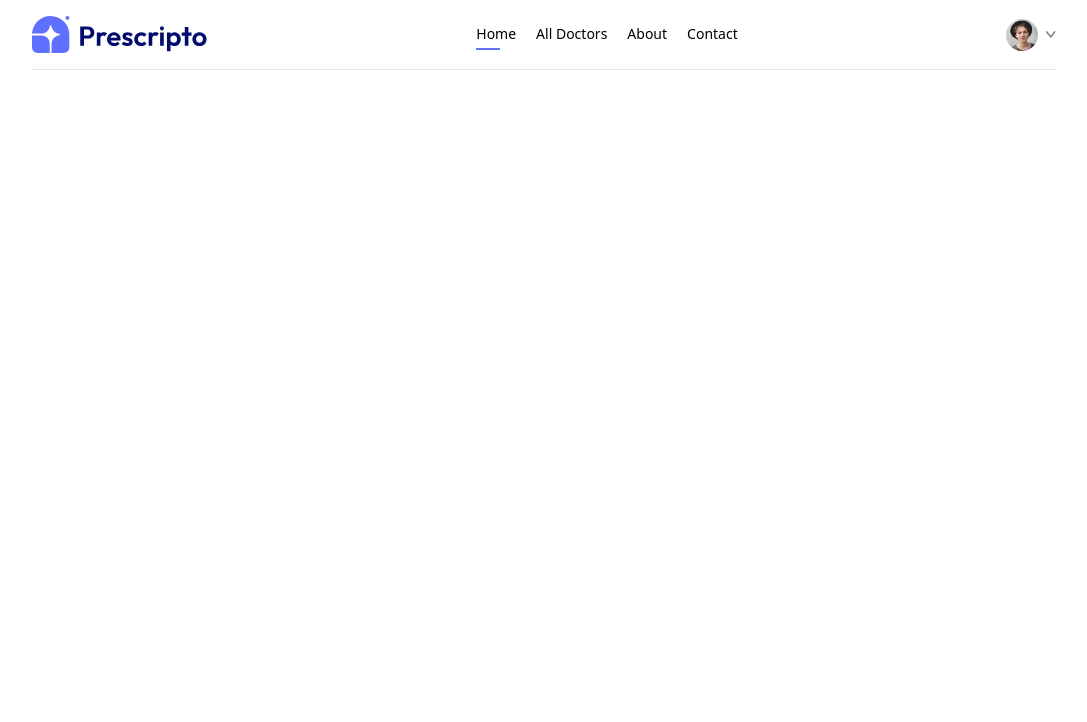
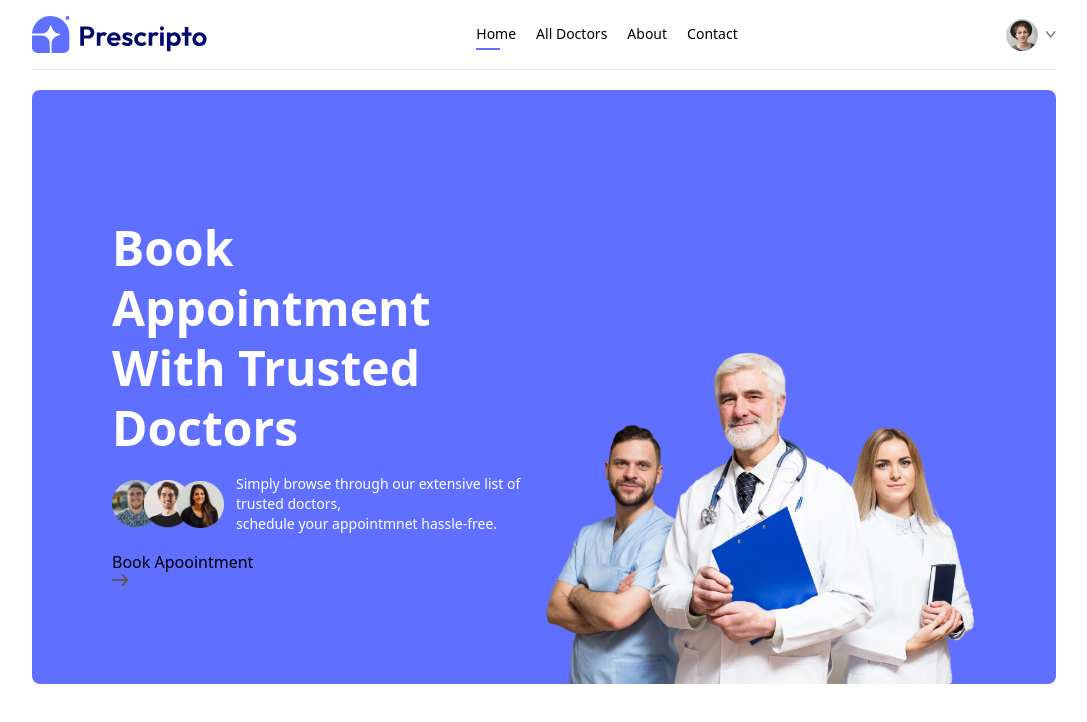
Before and after one commit to Sumitkhadka10/DocBS, a React (Vite) app in the folder frontend/: page / in a window 1280 px wide. Shown: the top 722 px of the page, without its empty margins (96-1183 px from the left). Built offline with nearby package versions, Linux system fonts and the light colour scheme.

Commit message:
Updatde the css in Header.jsx

```diff
--- a/frontend/src/components/Header.jsx
+++ b/frontend/src/components/Header.jsx
@@ -3,15 +3,15 @@ import { assets } from '../assets/assets'
 
 const Header = () => {
   return (
-    <div>
+    <div className='flex flex-col md:flex-row flex-wrap bg-primary rounded-lg px-6 md:px-10 lg:px-20  '>
 
         {/* ------Leftside-----*/}
-        <div>
-            <p>
+        <div className='md:w-1/2 flex flex-col items-start justify-center gap-4 py-10 m-auto md:py-[10vw] md:mb-[-30px]'>
+            <p className='text-3xl md:text-4xl lg:text-5xl text-white font-semibold leading-tight md:leading-tight lg:leading-tight'>
                 Book Appointment <br />With Trusted Doctors
             </p>
-            <div>
-                <img src={assets.group_profiles} alt="" />
+            <div className='flex flex-col md:flex-row items-center gap-3 text-white text-sm font-light'>
+                <img className='w-28' src={assets.group_profiles} alt="" />
                 <p>Simply browse through our extensive list of trusted doctors, <br /> schedule your appointmnet hassle-free.</p>
 
 
@@ -22,8 +22,8 @@ const Header = () => {
         </div>
         {/*-------Rightside------*/}
 
-        <div>
-            <img src={assets.header_img} alt="" />
+        <div className='md:w-1/2 relative'>
+            <img className='w-full md:absolute bottom-0 h-auto rounded-lg' src={assets.header_img} alt="" />
 
         </div>
 
--- a/frontend/src/pages/Home.jsx
+++ b/frontend/src/pages/Home.jsx
@@ -1,9 +1,10 @@
 import React from 'react'
+import Header from '../components/Header'
 
 const Home = () => {
   return (
     <div>
-
+       <Header />
     </div>
   )
 }
```
